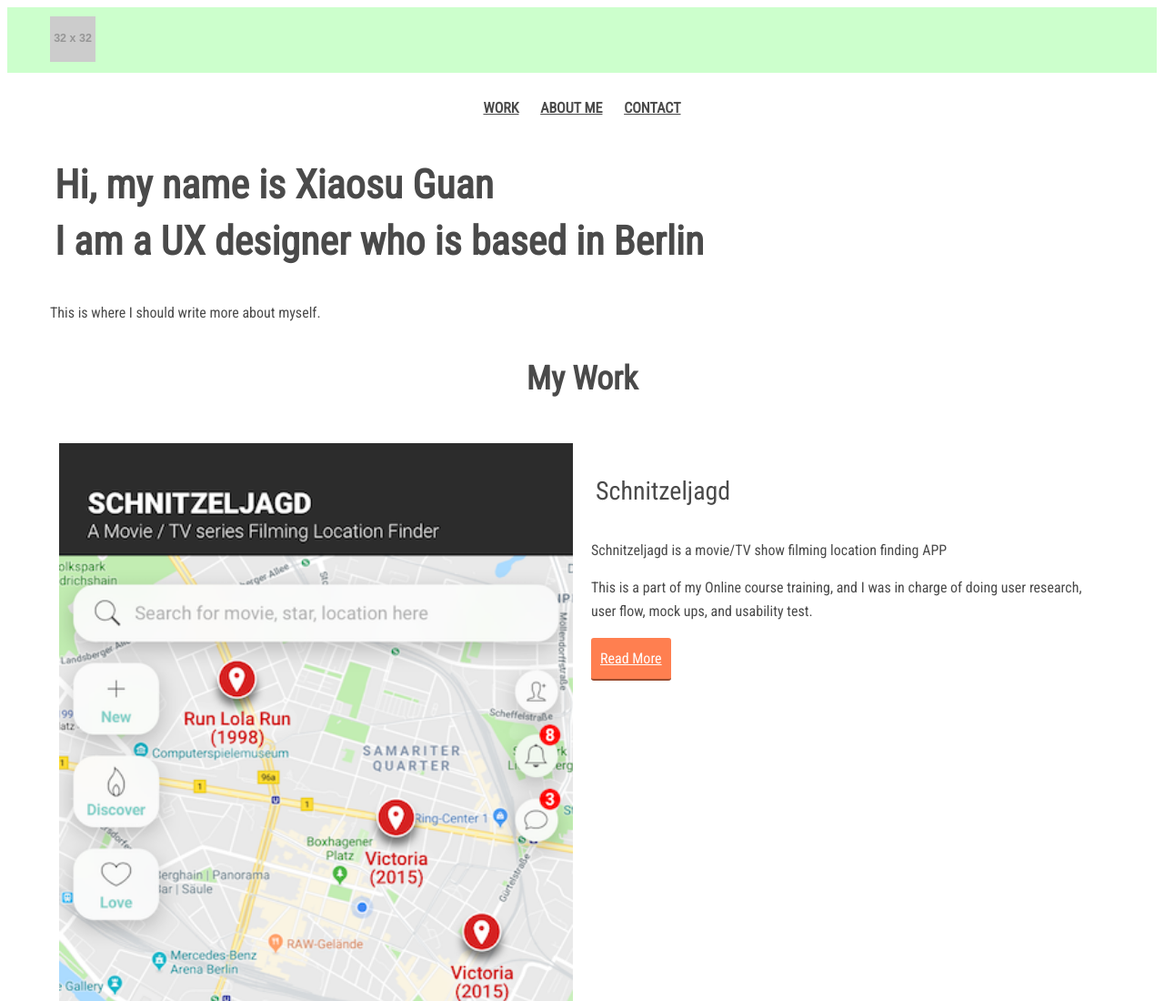
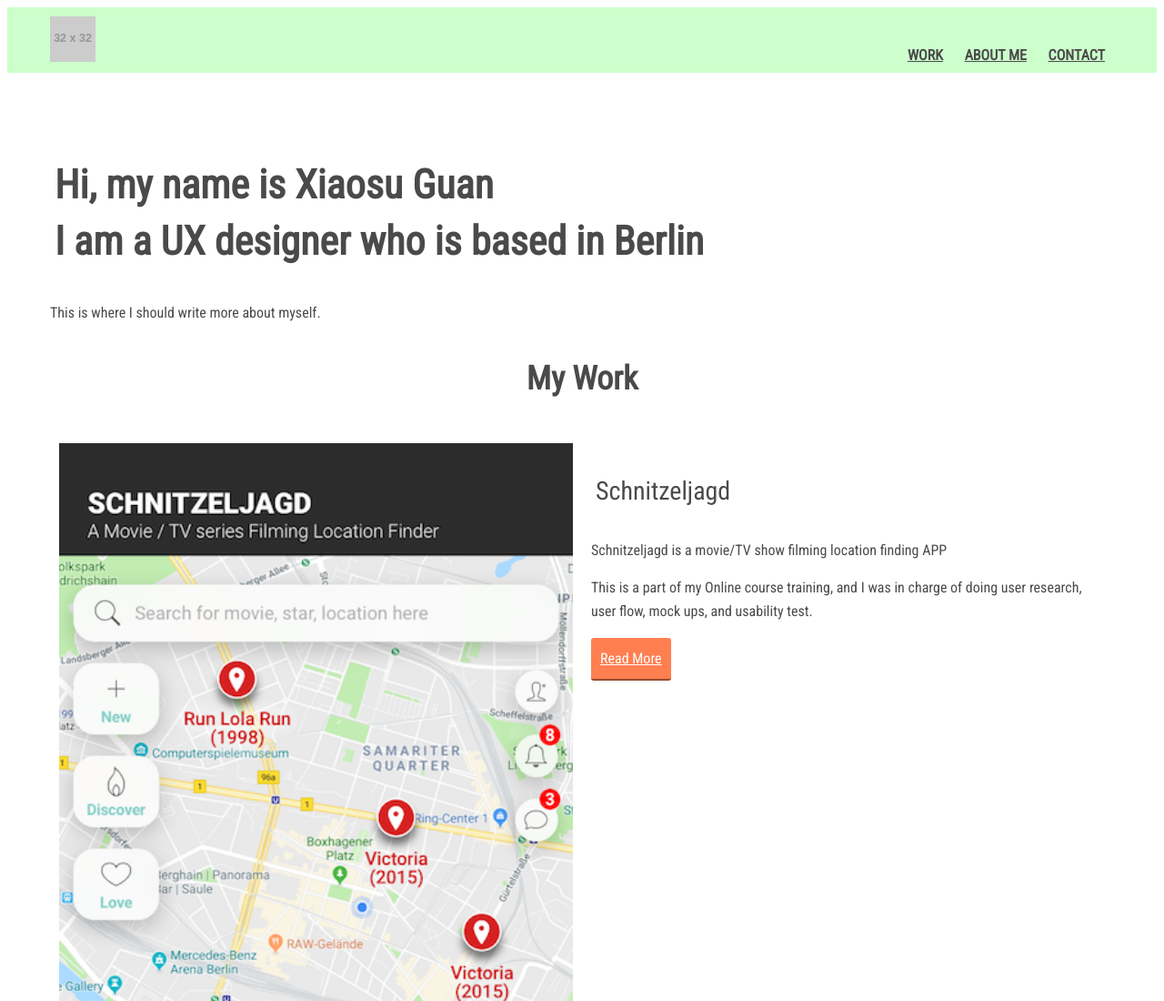
Before and after one commit to lookjellyfish/Portfolio-Site-Xiaosu-Guan, a plain HTML site: page index.html in a window 1280 px wide. Shown: the top 1100 px of the page at 91% size. Drawn offline with nearby package versions, Linux system fonts and the light colour scheme; placeholder pictures from the web are drawn by us.

Commit message:
small change in css

```diff
--- a/css/style.css
+++ b/css/style.css
@@ -131,6 +131,7 @@ a:active { /* selected link */
 /* nav */
 nav{
     margin-top: 4px;
+    display: inline-block;
     width: auto;
 }
 nav ul {
@@ -145,10 +146,6 @@ nav > ul > li > a {
   text-transform: uppercase;
   font-weight:700;
   color:#4a4a4a;
-}
-nav {
-  display: inline-block;
-  width: 100%;
 }
 
 .navtoggle li:not(:last-child) {
```
Also changed, not shown: 1 other file.
